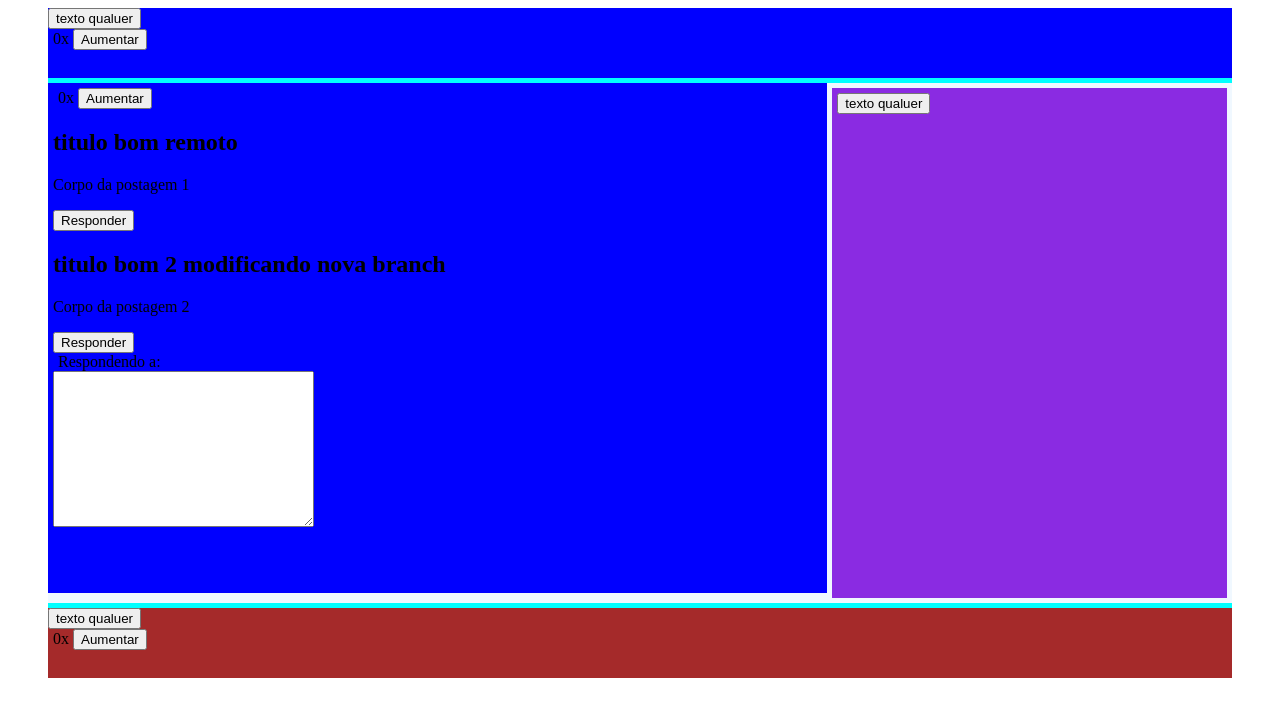
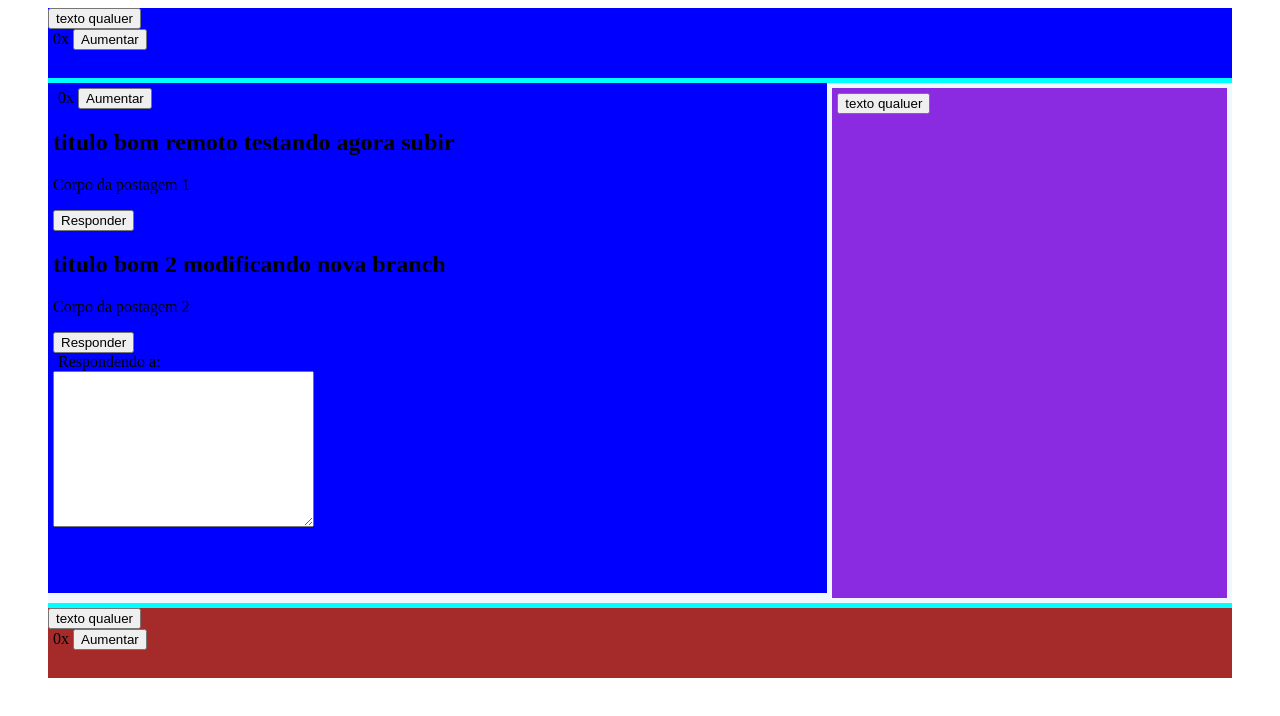
Before and after one commit to cristiamvp/b7webteste, a plain HTML site: page index.html in a window 1280 px wide. Drawn offline with nearby package versions, Linux system fonts and the light colour scheme.

Commit message:
fazendo commi para o remoto primeira vez

```diff
--- a/index.html
+++ b/index.html
@@ -19,7 +19,7 @@
         <section class="container">
             <section class="container_content" id="conteudo">
                 <contador></contador>
-                <postagem titulo="titulo bom  remoto">
+                <postagem titulo="titulo bom  remoto testando agora subir">
                     Corpo da postagem 1 <br>
 
 
```
Also changed, not shown: 1 other file.
